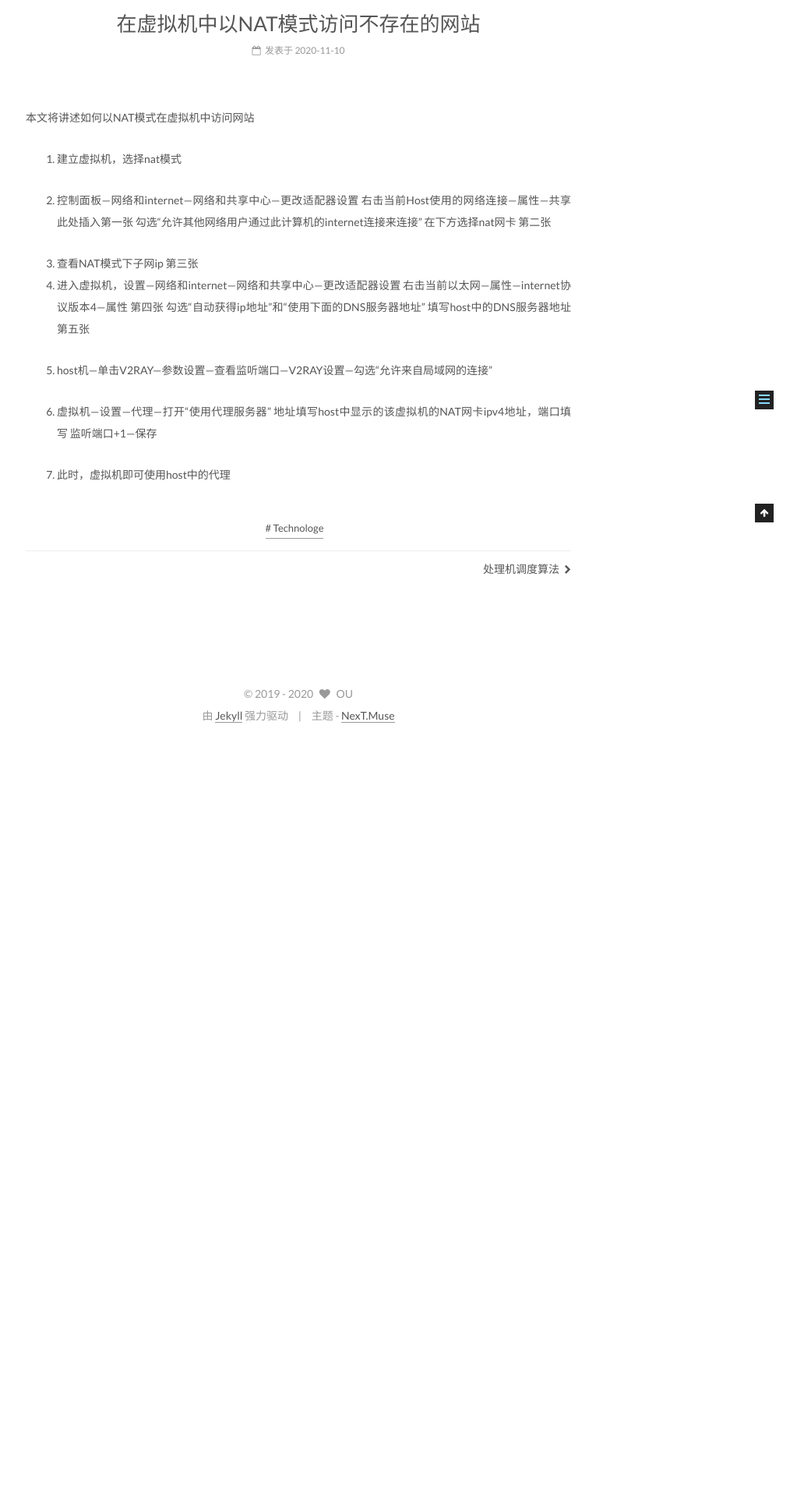
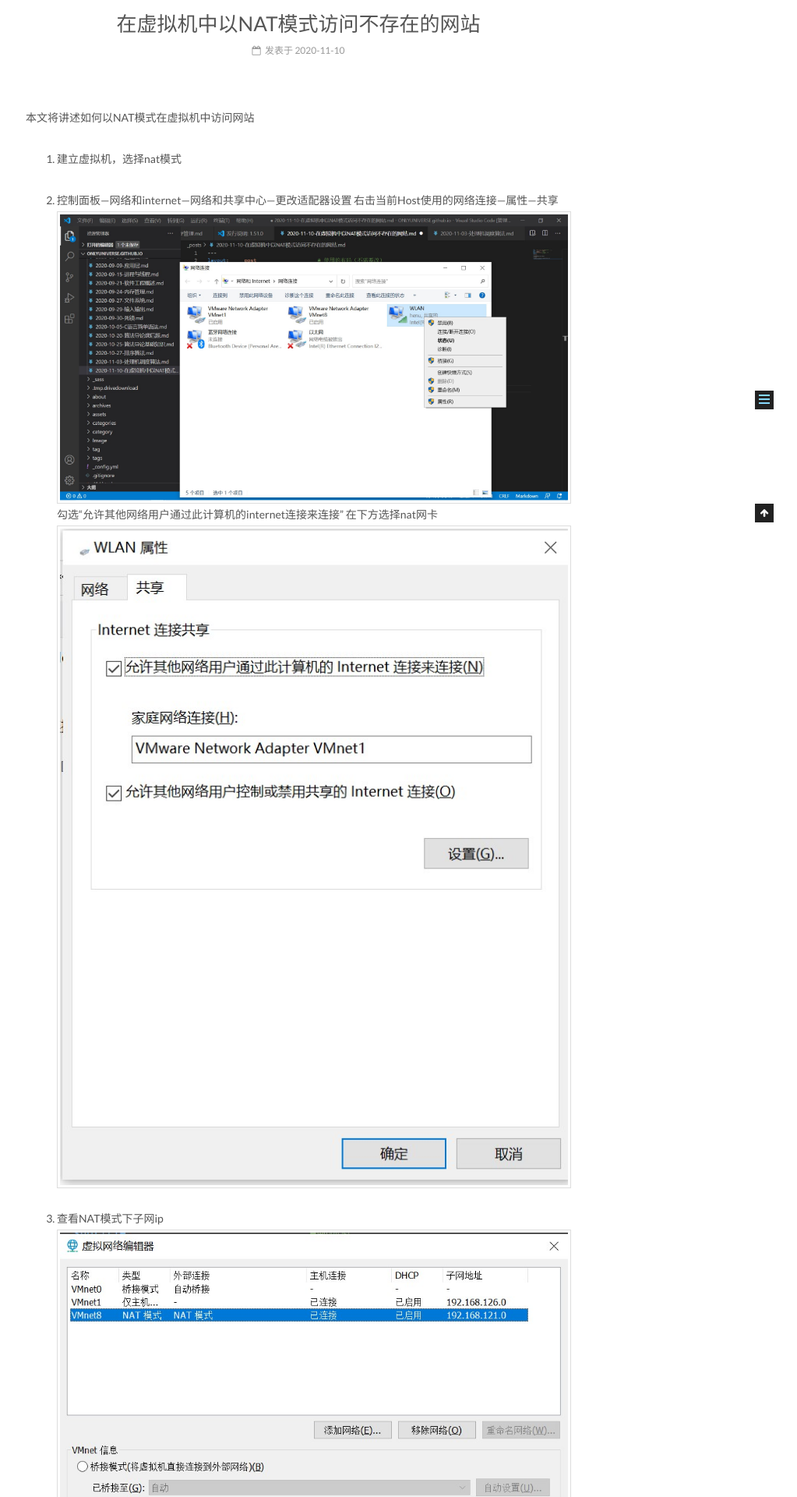
Before and after one commit to ONLYUNIVERSE/ONLYUNIVERSE.github.io, a Jekyll site: the page built from _posts/2020-11-10-在虚拟机中以NAT模式访问不存在的网站.md, in a window 1280 px wide. Shown: the part 330-2250 px from the top of the page at 78% size, without its empty margins (257-1280 px from the left). Built offline with Jekyll 4.4.1, drawn with Linux system fonts in a browser that asks for light colours; before the commit the page ends 1282 px from its top, so only the background shows below that; some of the changed text lies outside the part shown.

Commit message:
Update 2020-11-10-在虚拟机中以NAT模式访问不存在的网站.md

```diff
--- a/_posts/2020-11-10-在虚拟机中以NAT模式访问不存在的网站.md
+++ b/_posts/2020-11-10-在虚拟机中以NAT模式访问不存在的网站.md
@@ -17,19 +17,19 @@ tags:                               #标签
 
 2. 控制面板---网络和internet---网络和共享中心---更改适配器设置
    右击当前Host使用的网络连接---属性---共享
-   此处插入第一张
+   ![ ](https://github.com/ONLYUNIVERSE/ONLYUNIVERSE.github.io/blob/master/Image/20201110-01.jpg?raw=true)
    勾选“允许其他网络用户通过此计算机的internet连接来连接”
    在下方选择nat网卡
-   第二张
+   ![ ](https://github.com/ONLYUNIVERSE/ONLYUNIVERSE.github.io/blob/master/Image/20201110-02.jpg?raw=true)
 
 3. 查看NAT模式下子网ip
-   第三张
+   ![ ](https://github.com/ONLYUNIVERSE/ONLYUNIVERSE.github.io/blob/master/Image/20201110-03.jpg?raw=true)
 4. 进入虚拟机，设置---网络和internet---网络和共享中心---更改适配器设置
    右击当前以太网---属性---internet协议版本4---属性
-   第四张
+   ![ ](https://raw.githubusercontent.com/ONLYUNIVERSE/ONLYUNIVERSE.github.io/master/Image/20201110-04.bmp)
    勾选“自动获得ip地址”和“使用下面的DNS服务器地址”
    填写host中的DNS服务器地址
-   第五张
+   ![ ](https://github.com/ONLYUNIVERSE/ONLYUNIVERSE.github.io/blob/master/Image/20201110-05.jpg?raw=true)
 
 5. host机---单击V2RAY---参数设置---查看监听端口---V2RAY设置---勾选“允许来自局域网的连接”
 
```
